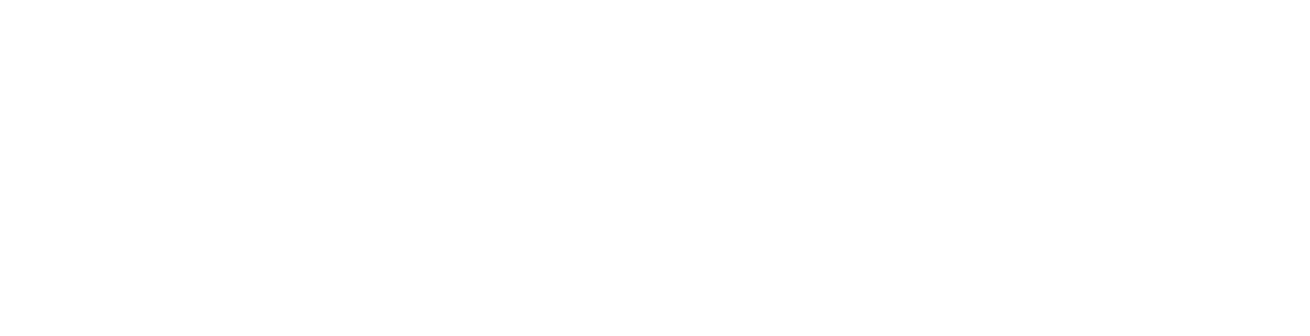
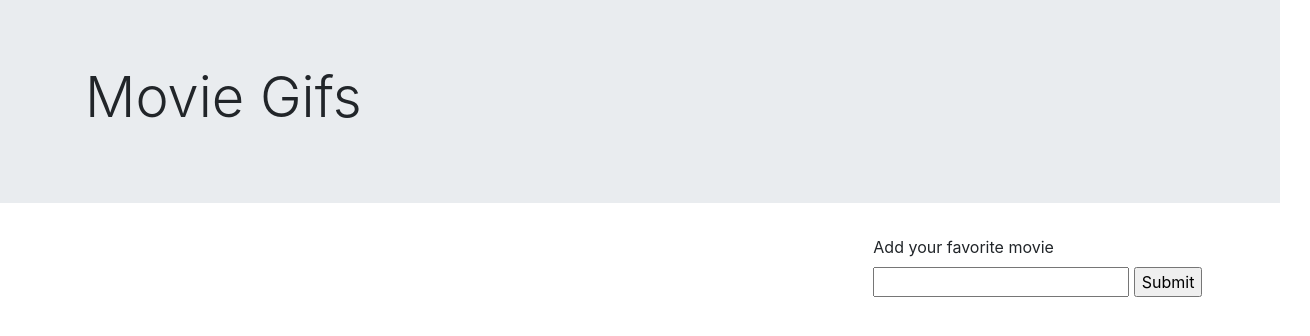
Before and after one commit to juliacassidy/GifTastic, a plain HTML site: page index.html in a window 1280 px wide. Shown: the whole page, 1310 px wide, since content can reach past the window. Drawn offline with nearby package versions, Linux system fonts and the light colour scheme.

Commit message:
adding js, jquery, bootstrap

```diff
--- a/index.html
+++ b/index.html
@@ -7,3 +7,43 @@
     <link rel="stylesheet" href="https://stackpath.bootstrapcdn.com/bootstrap/4.3.1/css/bootstrap.min.css"
         integrity="sha384-ggOyR0iXCbMQv3Xipma34MD+dH/1fQ784/j6cY/iJTQUOhcWr7x9JvoRxT2MZw1T" crossorigin="anonymous">
 </head>
+
+<body>
+
+
+    <div class="jumbotron jumbotron-fluid">
+        <div class="container">
+            <h1 class="display-4">Movie Gifs</h1>
+
+        </div>
+    </div>
+
+    <div class="row">
+        <div class="col-sm-8">
+            <div id="movie-buttons">
+
+            </div>
+        </div>
+        <div class="col-sm-4">
+            <form id="form">
+                <label for="movie-input">Add your favorite movie</label><br>
+                <input type="text" id="movie-input">
+                <input id="add-movie" type="submit" value="Submit">
+            </form>
+        </div>
+
+        <div class="row">
+            <div class="col-sm-8">
+                <div id="movies">
+                </div>
+            </div>
+        </div>
+    </div>
+    </div>
+    <script src="https://code.jquery.com/jquery-3.4.1.min.js"
+        integrity="sha256-CSXorXvZcTkaix6Yvo6HppcZGetbYMGWSFlBw8HfCJo=" crossorigin="anonymous"></script>
+    <script type="text/javascript" src="game.js">
+    </script>
+</body>
+
+</html>
```
